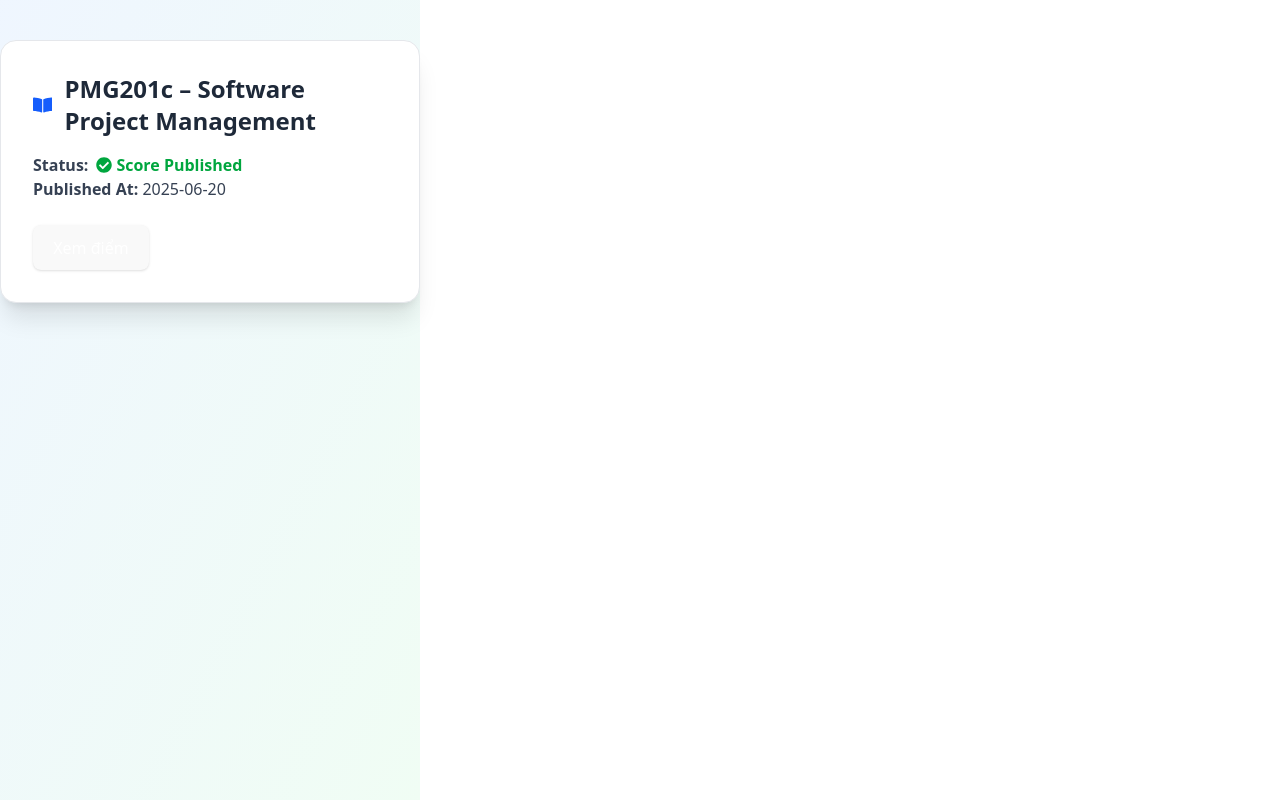
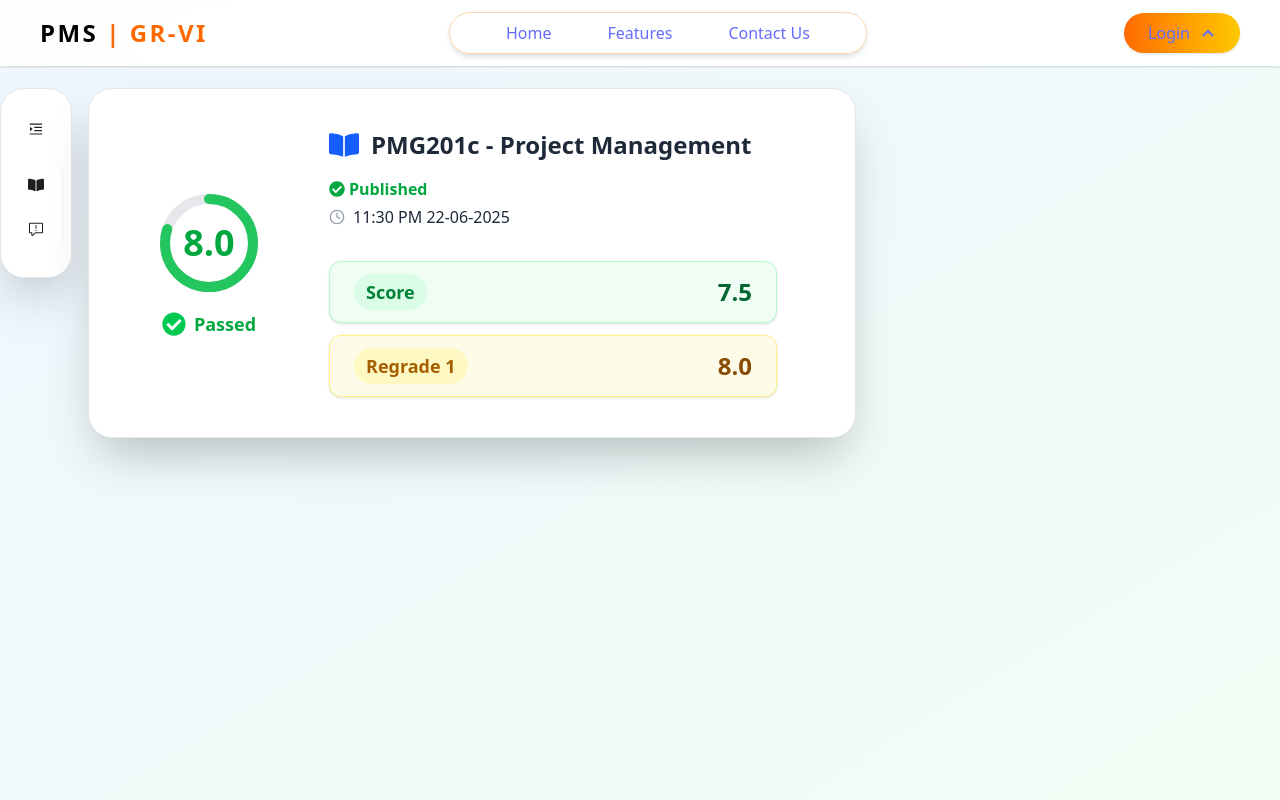
Before and after one commit to danh-pham235/PMG201c-support, a React (Vite) app: page /student/grade in a window 1280 px wide. Built offline with nearby package versions, Linux system fonts and the light colour scheme.

Commit message:
Add view score page for student

```diff
--- a/package.json
+++ b/package.json
@@ -12,6 +12,7 @@
   "dependencies": {
     "@tailwindcss/vite": "^4.1.10",
     "@types/react-router-dom": "^5.3.3",
+    "antd": "^5.26.1",
     "framer-motion": "^12.18.1",
     "lucide-react": "^0.517.0",
     "react": "^19.1.0",
--- a/src/components/StudentComponent/Score/ScoreCardComponent.tsx
+++ /dev/null
@@ -1,28 +0,0 @@
-import type { Score } from "../../../types/score.type";
-import { useNavigate } from "react-router-dom";
-
-interface Props {
-  score: Score;
-}
-
-const ScoreCard: React.FC<Props> = ({score}: Props) => {
-    const navigate = useNavigate();
-
-    return (
-        <div className="w-full md:w-1/2 border p-4 rounded shadow space-y-2">
-        <p className="text-xl font-semibold">Average: {(score.regrade2 ?? score.regrade1 ?? score.final).toFixed(1)}</p>
-        <p>Status: <span className="font-medium text-green-600">{score.status}</span></p>
-        <p>Final Score: {score.final} / 10</p>
-        {score.regrade1 !== undefined && <p>Regrade Round 1: {score.regrade1} / 10</p>}
-        {score.regrade2 !== undefined && <p>Regrade Round 2: {score.regrade2} / 10</p>}
-        <button
-          onClick={() => navigate("/student/regrade")}
-          className="mt-2 bg-yellow-500 text-white px-4 py-2 rounded hover:bg-yellow-600"
-        >
-          Regrade
-        </button>
-    </div>
-    );
-}
-
-export default ScoreCard;
--- /dev/null
+++ b/src/components/StudentComponent/ScoreCircle.tsx
@@ -0,0 +1,70 @@
+import { FaCheckCircle, FaTimesCircle } from "react-icons/fa";
+import React from "react";
+
+interface ScoreCircleProps {
+  finalScore: number;
+  isPassed: boolean;
+}
+
+const ScoreCircle: React.FC<ScoreCircleProps> = ({ finalScore, isPassed }) => {
+  const circleColor = isPassed ? "#22c55e" : "#ef4444";
+  const percent = Math.min(Number(finalScore) * 10, 100);
+  const radius = 44;
+  const circumference = 2 * Math.PI * radius;
+  const offset = circumference - (percent / 100) * circumference;
+
+  return (
+    <div className="flex flex-col items-center justify-center min-w-[160px]">
+      <div className="relative mb-3">
+        <svg width="110" height="110">
+          <circle
+            cx="55"
+            cy="55"
+            r={radius}
+            stroke="#e5e7eb"
+            strokeWidth="10"
+            fill="none"
+          />
+          <circle
+            cx="55"
+            cy="55"
+            r={radius}
+            stroke={circleColor}
+            strokeWidth="10"
+            fill="none"
+            strokeDasharray={circumference}
+            strokeDashoffset={offset}
+            strokeLinecap="round"
+            className="transition-all duration-700"
+            transform="rotate(-90 55 55)"
+          />
+        </svg>
+        <span className="absolute inset-0 flex flex-col items-center justify-center">
+          <span
+            className={`text-4xl font-extrabold ${
+              isPassed ? "text-green-600" : "text-red-500"
+            }`}
+          >
+            {finalScore.toFixed(1)}
+          </span>
+        </span>
+      </div>
+      <div className="flex items-center gap-2">
+        {isPassed ? (
+          <FaCheckCircle className="text-green-500 text-2xl" />
+        ) : (
+          <FaTimesCircle className="text-red-500 text-2xl" />
+        )}
+        <span
+          className={`font-semibold text-lg ${
+            isPassed ? "text-green-600" : "text-red-600"
+          }`}
+        >
+          {isPassed ? "Passed" : "Not Passed"}
+        </span>
+      </div>
+    </div>
+  );
+};
+
+export default ScoreCircle;
--- /dev/null
+++ b/src/components/StudentComponent/ScoreDetail.tsx
@@ -0,0 +1,88 @@
+import { FaBookOpen, FaCheckCircle } from "react-icons/fa";
+import { FiClock } from "react-icons/fi";
+import React from "react";
+import type { Score } from "../../types/score.type";
+
+
+interface ScoreDetailsProps {
+  score: Score | null;
+  loading: boolean;
+  error: string | null;
+}
+
+const ScoreDetails: React.FC<ScoreDetailsProps> = ({ score, loading, error }) => (
+  <div className="flex-1 flex flex-col items-start justify-center w-full">
+    <div className="flex items-center gap-3 mb-2">
+      <FaBookOpen className="text-blue-600 text-3xl" />
+      <h2 className="text-2xl font-bold text-gray-800 whitespace-nowrap">
+        PMG201c - Project Management
+      </h2>
+    </div>
+    <div className="mt-2 text-gray-700 w-full">
+      <div className="flex items-center gap-2 mb-1">
+        {score?.score ? (
+          <span className="font-semibold text-green-600 flex items-center gap-1">
+            <FaCheckCircle /> Published
+          </span>
+        ) : (
+          <span className="font-semibold text-yellow-500 flex items-center gap-1">
+            <FiClock className="text-yellow-400" /> Grading in progress...
+          </span>
+        )}
+      </div>
+      {score?.publishedAt && (
+        <div className="flex items-center gap-2 mt-1">
+          <FiClock className="text-gray-400 text-base" />
+          <span className="text-base text-gray-800">
+            {score?.publishedAt ?? "..."}
+          </span>
+        </div>
+      )}
+    </div>
+    {loading ? (
+      <div className="text-gray-500 mt-6">Loading score...</div>
+    ) : error ? (
+      <div className="text-red-500 mt-6">{error}</div>
+    ) : (
+      score && (
+        <div className="mt-8 flex flex-col gap-3 w-full max-w-md">
+          {/* Score */}
+          {score.score !== undefined && (
+            <div className="flex items-center justify-between bg-green-50 border border-green-200 rounded-xl px-6 py-3 shadow-sm">
+              <span className="text-green-700 font-bold text-lg bg-green-100 px-3 py-1 rounded-full">
+                Score
+              </span>
+              <span className="text-2xl font-extrabold text-green-800">
+                {score.score.toFixed(1)}
+              </span>
+            </div>
+          )}
+          {/* Regrade 1 */}
+          {score.regrade1 !== undefined && (
+            <div className="flex items-center justify-between bg-yellow-50 border border-yellow-200 rounded-xl px-6 py-3 shadow-sm">
+              <span className="text-yellow-700 font-bold text-lg bg-yellow-100 px-3 py-1 rounded-full">
+                Regrade 1
+              </span>
+              <span className="text-2xl font-extrabold text-yellow-800">
+                {score.regrade1.toFixed(1)}
+              </span>
+            </div>
+          )}
+          {/* Regrade 2 */}
+          {score.regrade2 !== undefined && (
+            <div className="flex items-center justify-between bg-orange-50 border border-orange-200 rounded-xl px-6 py-3 shadow-sm">
+              <span className="text-orange-700 font-bold text-lg bg-orange-100 px-3 py-1 rounded-full">
+                Regrade 2
+              </span>
+              <span className="text-2xl font-extrabold text-orange-800">
+                {score.regrade2.toFixed(1)}
+              </span>
+            </div>
+          )}
+        </div>
+      )
+    )}
+  </div>
+);
+
+export default ScoreDetails;
--- /dev/null
+++ b/src/components/StudentComponent/Sidebar.tsx
@@ -0,0 +1,57 @@
+import { Button, Menu, type MenuProps } from "antd";
+import { FaBookOpen } from "react-icons/fa";
+import { GoReport } from "react-icons/go";
+import { MenuFoldOutlined, MenuUnfoldOutlined } from "@ant-design/icons";
+import { useNavigate } from "react-router-dom";
+import React from "react";
+
+type MenuItem = Required<MenuProps>["items"][number];
+const items: MenuItem[] = [
+  { key: "1", icon: <FaBookOpen />, label: "Home" },
+  { key: "2", icon: <GoReport />, label: "Regrade" },
+];
+
+interface SidebarProps {
+  collapsed: boolean;
+  toggleCollapsed: () => void;
+}
+
+const Sidebar: React.FC<SidebarProps> = ({ collapsed, toggleCollapsed }) => {
+  const navigate = useNavigate();
+  return (
+    <div
+      className="hidden md:flex flex-col items-center bg-white border border-gray-200 rounded-3xl shadow-2xl py-6 px-2 transition-all duration-300"
+      style={{
+        width: collapsed ? 72 : 220,
+        minWidth: collapsed ? 72 : 220,
+        maxWidth: collapsed ? 72 : 220,
+      }}
+    >
+      <Button
+        type="text"
+        onClick={toggleCollapsed}
+        className={`mb-4 mx-auto flex items-center justify-center w-10 h-10 rounded-full hover:bg-orange-50 transition-all`}
+        icon={collapsed ? <MenuUnfoldOutlined /> : <MenuFoldOutlined />}
+      />
+      <Menu
+        mode="inline"
+        theme="light"
+        inlineCollapsed={collapsed}
+        items={items}
+        className="rounded-xl border-0 w-full"
+        style={{
+          background: "transparent",
+          fontWeight: 500,
+          fontSize: 16,
+          width: "100%",
+        }}
+        onClick={({ key }) => {
+          if (key === "1") navigate("/student/grade");
+          if (key === "2") navigate("/student/regrade");
+        }}
+      />
+    </div>
+  );
+};
+
+export default Sidebar;
--- a/src/index.css
+++ b/src/index.css
@@ -24,8 +24,8 @@ a:hover {
 
 body {
   margin: 0;
-  display: flex;
-  place-items: center;
+  /* display: flex;
+  place-items: center; */
   min-width: 320px;
   min-height: 100vh;
 }
@@ -42,17 +42,17 @@ button {
   font-size: 1em;
   font-weight: 500;
   font-family: inherit;
-  background-color: #1a1a1a;
+  /* background-color: #1a1a1a; */
   cursor: pointer;
   transition: border-color 0.25s;
 }
-button:hover {
+/* button:hover {
   border-color: #646cff;
-}
-button:focus,
+} */
+/* button:focus,
 button:focus-visible {
   outline: 4px auto -webkit-focus-ring-color;
-}
+} */
 
 @media (prefers-color-scheme: light) {
   :root {
--- /dev/null
+++ b/src/layouts/Layout.tsx
@@ -0,0 +1,13 @@
+import { Outlet } from "react-router-dom";
+import Header from "./Header";
+
+const Layout: React.FC = () => {
+    return (
+        <>
+            <Header />
+            <Outlet />
+        </>
+    );
+}
+
+export default Layout;
--- a/src/page/Student/index.tsx
+++ b/src/page/Student/index.tsx
@@ -1,15 +1,17 @@
-import { FaBookOpen, FaCheckCircle } from "react-icons/fa";
-import type React from "react";
-import { useEffect, useState } from "react";
+import React, { useEffect, useState } from "react";
 import type { Score } from "../../types/score.type";
 import { getStudentScore } from "../../services/student.service";
-import ScoreCard from "../../components/StudentComponent/Score/ScoreCardComponent";
+import Sidebar from "../../components/StudentComponent/Sidebar";
+import ScoreCircle from "../../components/StudentComponent/ScoreCircle";
+import ScoreDetails from "../../components/StudentComponent/ScoreDetail";
 
 const StudentPage: React.FC = () => {
   const [score, setScore] = useState<Score | null>(null);
   const [loading, setLoading] = useState(true);
   const [error, setError] = useState<string | null>(null);
-  const [showScore, setShowScore] = useState(false);
+  const [collapsed, setCollapsed] = useState(true);
+
+  const toggleCollapsed = () => setCollapsed((prev) => !prev);
 
   useEffect(() => {
     getStudentScore()
@@ -18,56 +20,33 @@ const StudentPage: React.FC = () => {
         setLoading(false);
       })
       .catch((err) => {
-        console.log(err);
+        console.error("Error fetching score:", err);
         setError("Failed to fetch score");
         setLoading(false);
       });
   }, []);
 
+  const finalScore =
+    typeof score?.regrade2 === "number"
+      ? score.regrade2
+      : typeof score?.regrade1 === "number"
+      ? score.regrade1
+      : typeof score?.score === "number"
+      ? score.score
+      : 0;
+
+  const isPassed = finalScore >= 4;
+
   return (
-    <div className="min-h-screen bg-gradient-to-br from-blue-50 to-green-50 flex flex-col items-center py-10">
-      <div className="flex flex-col md:flex-row gap-10 w-full max-w-5xl justify-center items-start">
-        {/* Subject Card */}
-        <div className="bg-white border border-gray-200 rounded-2xl shadow-xl p-8 w-full md:w-[420px] flex flex-col items-start">
-          <div className="flex items-center gap-3 mb-2">
-            <FaBookOpen className="text-blue-600 text-3xl" />
-            <h2 className="text-2xl font-bold text-gray-800">
-              PMG201c – Software Project Management
-            </h2>
+    <div className="min-h-screen bg-gradient-to-br from-blue-50 to-green-50 py-10">
+      <div className="max-w-7xl mx-auto flex gap-4 items-start mt-12">
+        <Sidebar collapsed={collapsed} toggleCollapsed={toggleCollapsed} />
+        <div className="flex-1 flex justify-start">
+          <div className="bg-white border border-gray-200 rounded-3xl shadow-2xl p-10 flex flex-col md:flex-row items-center gap-10 w-full max-w-3xl">
+            <ScoreCircle finalScore={finalScore} isPassed={isPassed} />
+            <ScoreDetails score={score} loading={loading} error={error} />
           </div>
-          <div className="mt-2 text-gray-700">
-            <div className="flex items-center gap-2">
-              <span className="font-semibold">Status:</span>
-              <span className="font-semibold text-green-600 flex items-center gap-1">
-                <FaCheckCircle /> Score Published
-              </span>
-            </div>
-            <div>
-              <span className="font-semibold">Published At:</span>{" "}
-              {score?.publishedAt ?? "..."}
-            </div>
-          </div>
-          <button
-            onClick={() => setShowScore(!showScore)}
-            className="mt-6 bg-blue-600 hover:bg-blue-700 transition text-white font-semibold px-6 py-2 rounded-lg shadow"
-          >
-            {showScore ? "Ẩn điểm" : "Xem điểm"}
-          </button>
         </div>
-
-        {/* Result Card */}
-        {loading ? (
-          <div className="text-gray-500 mt-4">Đang tải điểm...</div>
-        ) : error ? (
-          <div className="text-red-500 mt-4">{error}</div>
-        ) : (
-          showScore &&
-          score && (
-            <div className="w-full md:w-[350px]">
-              <ScoreCard score={score} />
-            </div>
-          )
-        )}
       </div>
     </div>
   );
--- a/src/routes/student.routes.tsx
+++ b/src/routes/student.routes.tsx
@@ -1,9 +1,11 @@
 import type { RouteObject } from "react-router-dom";
 import StudentPage from "../page/Student";
+import Layout from "../layouts/Layout";
 
 
 export const studentRoutes: RouteObject = {
   path: "/student",
+  element: <Layout />,
   children: [
     {
       path: "grade",
--- a/src/types/score.type.ts
+++ b/src/types/score.type.ts
@@ -1,7 +1,7 @@
 export interface Score {
-  final: number;
+  score?: number;
   regrade1?: number;
   regrade2?: number;
-  status: "Passed" | "Failed";
-  publishedAt: string;
+  status?: "Passed" | "Not Passed";
+  publishedAt?: string;
 }
```
Also changed, not shown: src/services/student.service.ts (+4 -4 lines), 1 other file (tests, documents, lock files or other folders).
